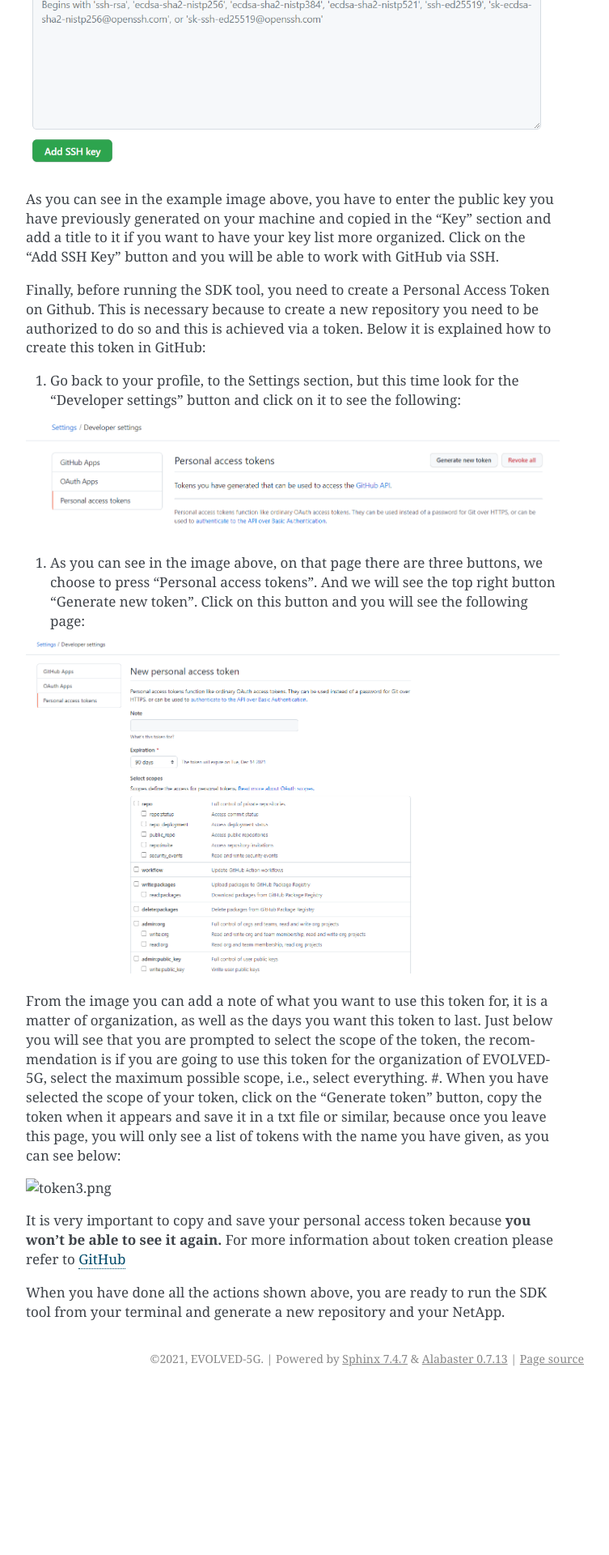
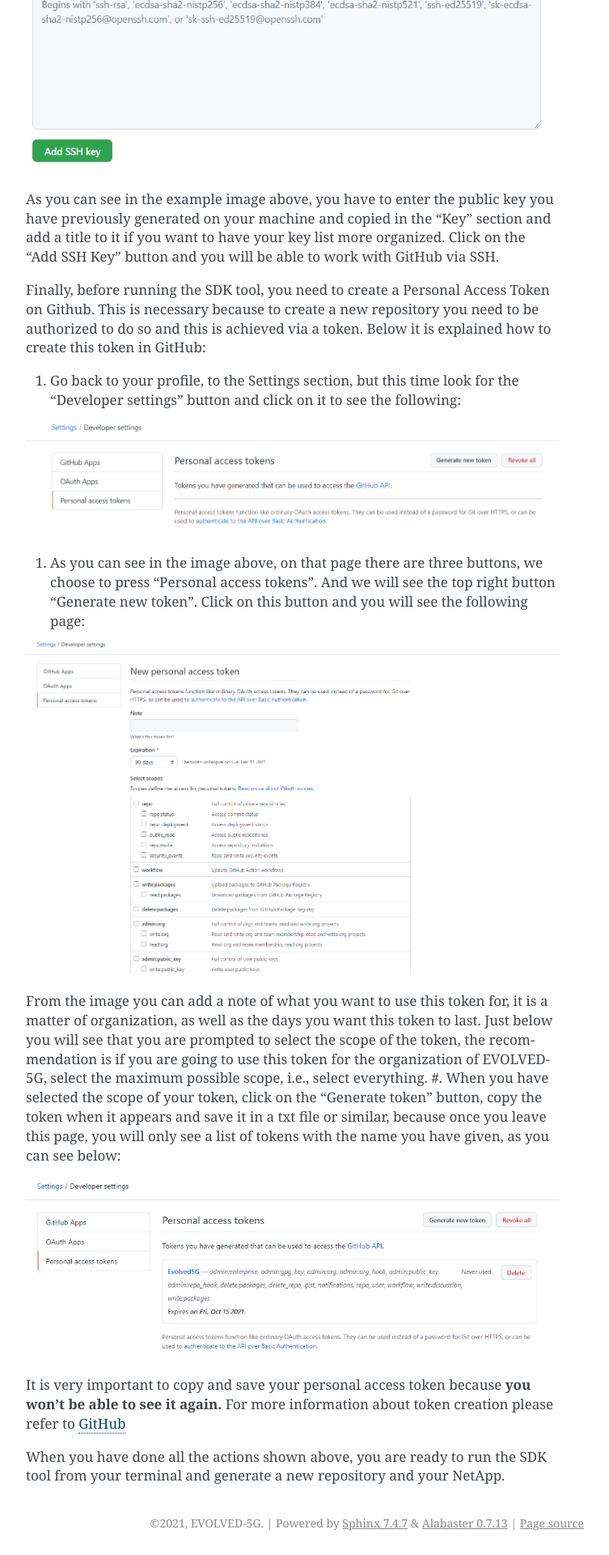
Before and after one commit to EVOLVED-5G/SDK-CLI, a Sphinx documentation site: the page built from docs/pre_requisites.rst, in a window 1280 px wide. Shown: the part 1182-3102 px from the top of the page at 81% size, without its empty margins (388-1141 px from the left). Built offline with Sphinx 7.4.7, drawn with Linux system fonts in a browser that asks for light colours; before the commit the page ends 2899 px from its top, so only the background shows below that.

Commit message:
testing documentation v0.2

```diff
--- a/docs/pre_requisites.rst
+++ b/docs/pre_requisites.rst
@@ -43,7 +43,7 @@
 From the image you can add a note of what you want to use this token for, it is a matter of organization, as well as the days you want this token to last. Just below you will see that you are prompted to select the scope of the token, the recommendation is if you are going to use this token for the organization of EVOLVED-5G, select the maximum possible scope, i.e., select everything.
 #. When you have selected the scope of your token, click on the "Generate token" button, copy the token when it appears and save it in a txt file or similar, because once you leave this page, you will only see a list of tokens with the name you have given, as you can see below:
 
-.. image:: token3.png
+.. image:: ./images/token3.png
 
 It is very important to copy and save your personal access token because **you won’t be able to see it again.**
 For more information about token creation please refer to `GitHub <https://docs.github.com/es/github/authenticating-to-github/keeping-your-account-and-data-secure/creating-a-personal-access-token>`_
```
